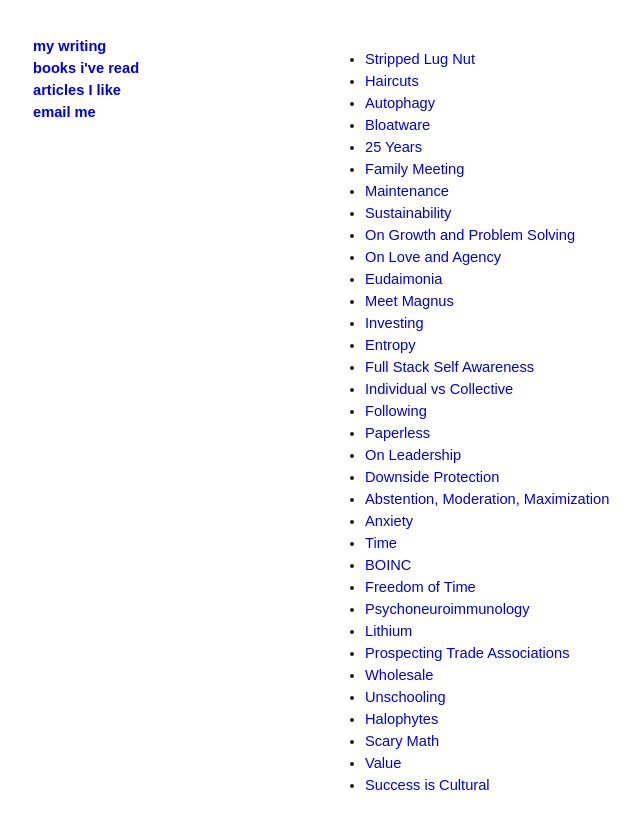
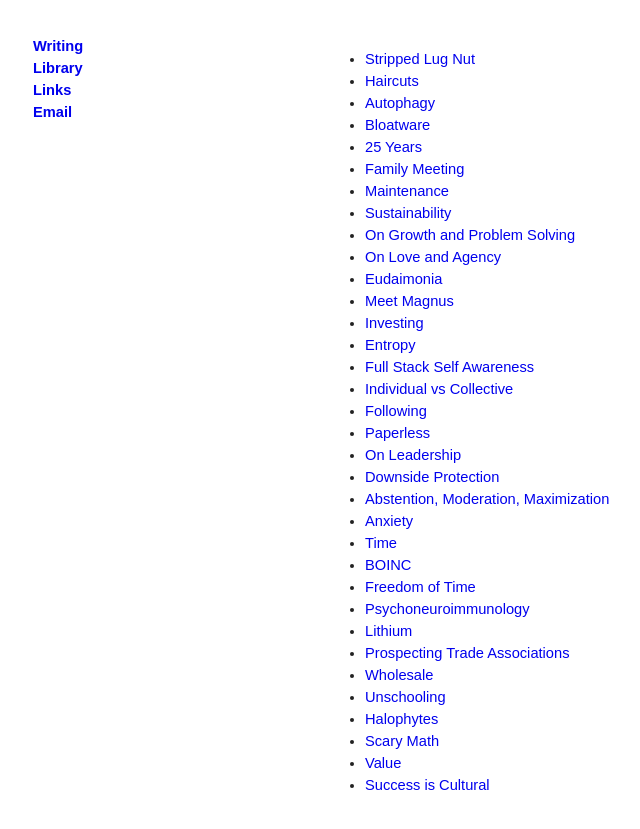
Before and after one commit to rogerkirkness/writing, a Jekyll site: the page built from index.html, in a window 1280 px wide. Shown: the top 829 px of the page, without its empty margins (15-655 px from the left). Built offline with Jekyll 4.4.1, drawn with Linux system fonts in a browser that asks for light colours.

Commit message:
Bump version to 1.1.2

```diff
--- a/_layouts/default.html
+++ b/_layouts/default.html
@@ -62,11 +62,10 @@
 <body>
 	<nav class="nav">
 		<ul style="list-style-type: none;">
-			<li><a href="/">my writing</a></li>
-			<li><a target="_blank" rel="noopener" href="https://docs.google.com/spreadsheets/d/1p8F9J2mziGSeuGS03KSrfdU9vbjFh1HmzGF4HOhZ-CU/edit?usp=sharing">books
-					i've read</a></li>
-			<li><a href="/following">articles I like</a></li>
-			<li><a target="_blank" rel="noopener" href="mailto:me@rogerkirkness.com">email me</a></li>
+			<li><a href="/">Writing</a></li>
+			<li><a target="_blank" rel="noopener" href="https://docs.google.com/spreadsheets/d/1p8F9J2mziGSeuGS03KSrfdU9vbjFh1HmzGF4HOhZ-CU/edit?usp=sharing">Library</a></li>
+			<li><a href="/following">Links</a></li>
+			<li><a target="_blank" rel="noopener" href="mailto:me@rogerkirkness.com">Email</a></li>
 		</ul>
 	</nav>
 	<div class="container">
```
